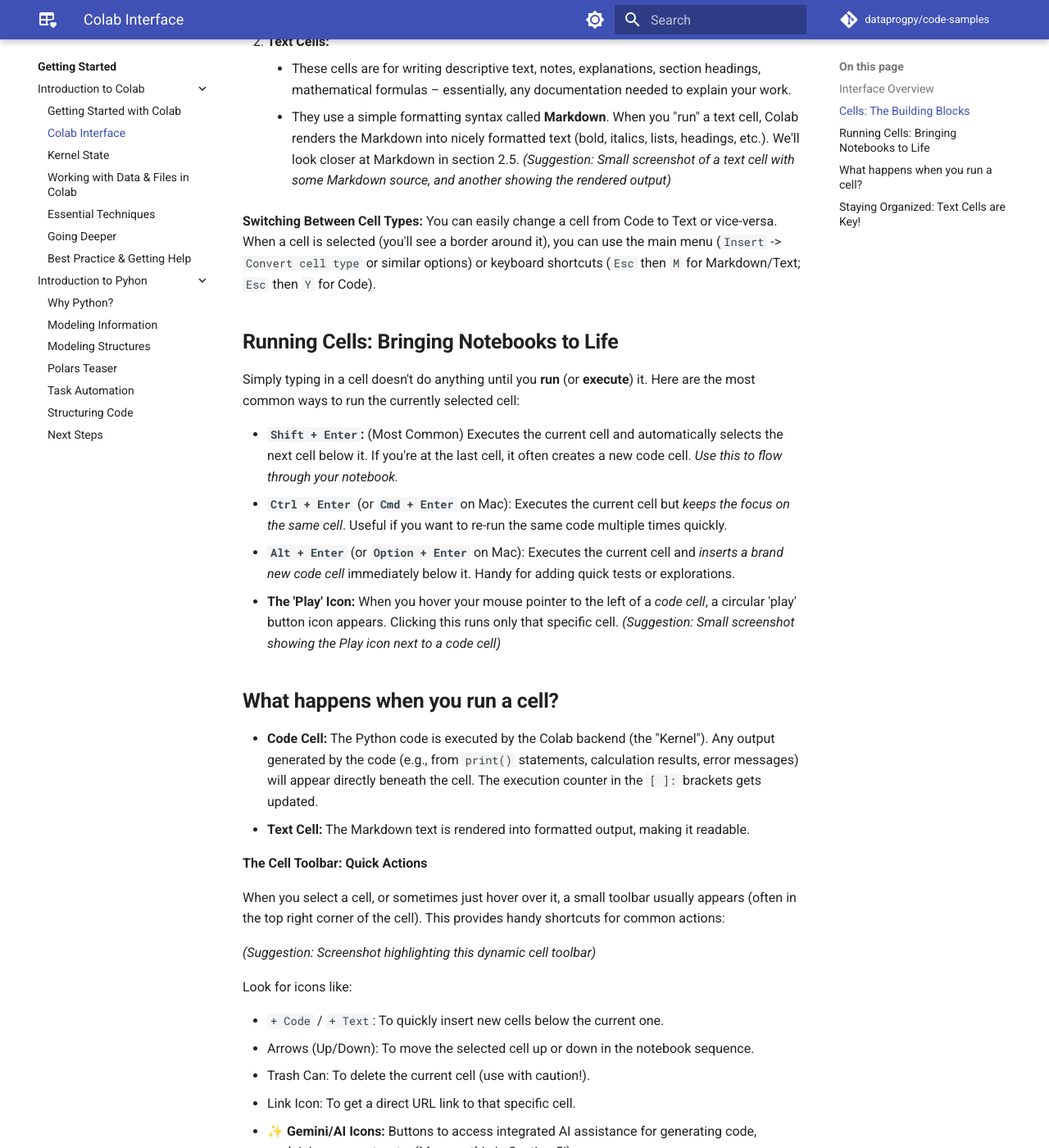
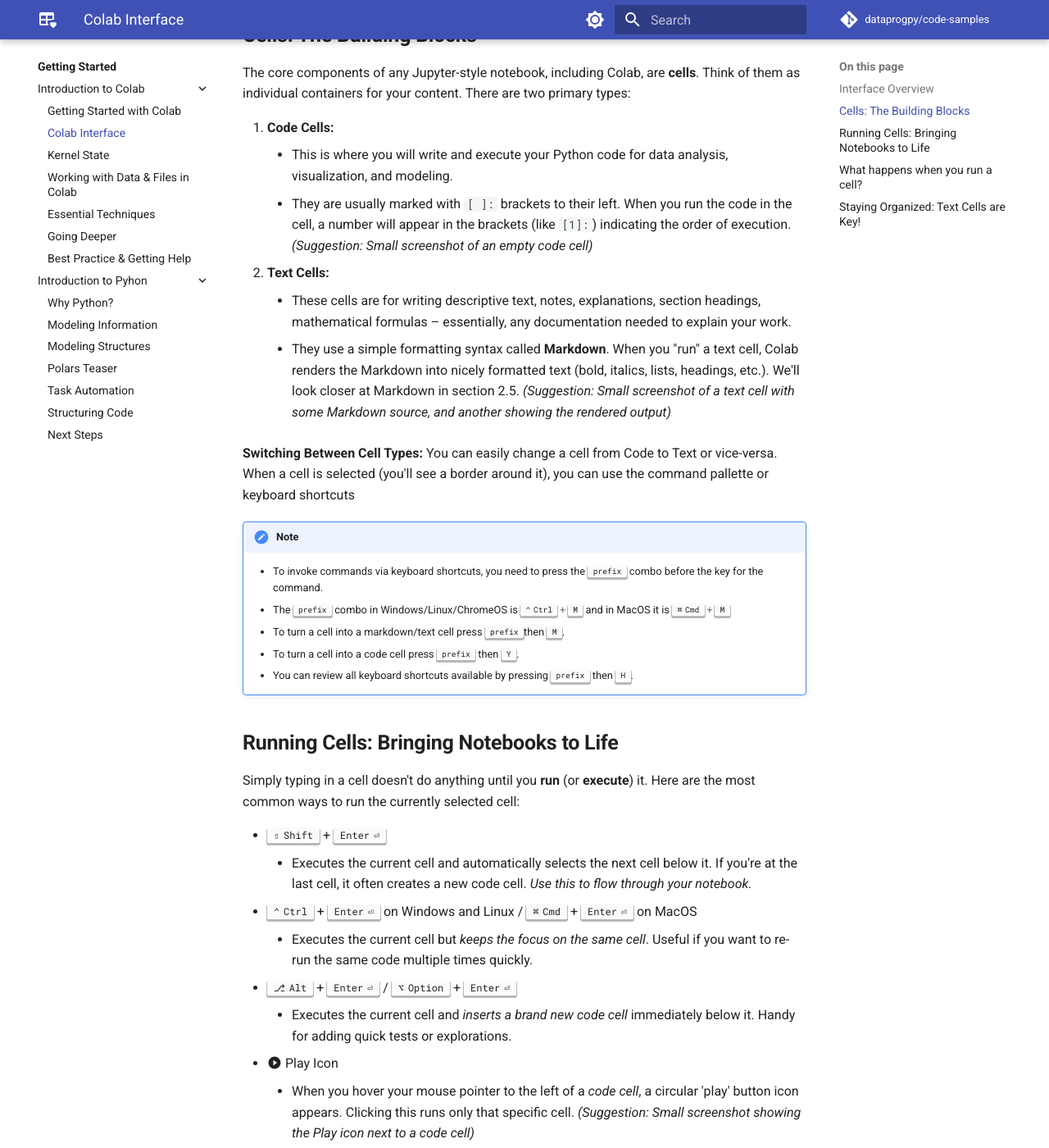
Before and after one commit to dataprogpy/dataprogpy.github.io, an MkDocs documentation site: the page built from docs/getting-started/colab/colab-interface.md, in a window 1280 px wide and 1400 px high, scrolled down 1239 px. Shown: the whole window at 82% size. Built offline with MkDocs 1.6.1 and Material for MkDocs 9.7.7, drawn with Linux system fonts in a browser that asks for light colours; comment, search, counter and statistics services are not loaded; some of the changed text lies outside the part shown.

Commit message:
Add screenshots to colab-interface.md

```diff
--- a/docs/getting-started/colab/colab-interface.md
+++ b/docs/getting-started/colab/colab-interface.md
@@ -7,7 +7,7 @@
 
 Take a look at your Colab screen. Here are the main parts:
 
-*(Suggestion: Insert an annotated screenshot of a fresh Colab notebook here. Annotations should point out:)*
+![Colab user interface with annotation](/assets/images/colab_ui_annotated.png)
 
 * *`A: Menu Bar` (Top: File, Edit, View, Insert, Runtime, Tools, Help - Standard menu options)*
 * *`B: Toolbar` (Below Menu: Buttons for common actions like +Code, +Text, file operations, runtime status)*
@@ -32,16 +32,28 @@
     * They use a simple formatting syntax called **Markdown**. When you "run" a text cell, Colab renders the Markdown into nicely formatted text (bold, italics, lists, headings, etc.). We'll look closer at Markdown in section 2.5.
         *(Suggestion: Small screenshot of a text cell with some Markdown source, and another showing the rendered output)*
 
-**Switching Between Cell Types:** You can easily change a cell from Code to Text or vice-versa. When a cell is selected (you'll see a border around it), you can use the main menu (`Insert` -> `Convert cell type` or similar options) or keyboard shortcuts (`Esc` then `M` for Markdown/Text; `Esc` then `Y` for Code).
+**Switching Between Cell Types:** You can easily change a cell from Code to Text or vice-versa. When a cell is selected (you'll see a border around it), you can use the command pallette  or keyboard shortcuts
+
+!!! note
+
+    - To invoke commands via keyboard shortcuts, you need to press the ++"prefix"++ combo before the key for the command.
+    - The ++"prefix"++ combo in Windows/Linux/ChromeOS is ++ctrl+m++ and in MacOS it is ++cmd+m++
+    - To turn a cell into a markdown/text cell press ++"prefix"++then ++m++.
+    - To turn a cell into a code cell press ++"prefix"++ then ++y++.
+    - You can review all keyboard shortcuts available by pressing ++"prefix"++ then ++h++.
 
 ## **Running Cells: Bringing Notebooks to Life**
 
 Simply typing in a cell doesn't do anything until you **run** (or **execute**) it. Here are the most common ways to run the currently selected cell:
 
-* **`Shift + Enter`:** (Most Common) Executes the current cell and automatically selects the next cell below it. If you're at the last cell, it often creates a new code cell. *Use this to flow through your notebook.*
-* **`Ctrl + Enter`** (or **`Cmd + Enter`** on Mac): Executes the current cell but *keeps the focus on the same cell*. Useful if you want to re-run the same code multiple times quickly.
-* **`Alt + Enter`** (or **`Option + Enter`** on Mac): Executes the current cell and *inserts a brand new code cell* immediately below it. Handy for adding quick tests or explorations.
-* **The 'Play' Icon:** When you hover your mouse pointer to the left of a *code cell*, a circular 'play' button icon appears. Clicking this runs only that specific cell.
+* ++shift++ + ++enter++
+    - Executes the current cell and automatically selects the next cell below it. If you're at the last cell, it often creates a new code cell. *Use this to flow through your notebook.*
+* ++ctrl++ + ++enter++ on Windows and Linux / ++cmd++ + ++enter++ on MacOS
+    - Executes the current cell but *keeps the focus on the same cell*. Useful if you want to re-run the same code multiple times quickly.
+* ++alt++ + ++enter++ / ++opt++ + ++enter++
+    - Executes the current cell and *inserts a brand new code cell* immediately below it. Handy for adding quick tests or explorations.
+* :material-play-circle: Play Icon
+    - When you hover your mouse pointer to the left of a *code cell*, a circular 'play' button icon appears. Clicking this runs only that specific cell.
     *(Suggestion: Small screenshot showing the Play icon next to a code cell)*
 
 ## **What happens when you run a cell?**
@@ -53,11 +65,10 @@
 
 When you select a cell, or sometimes just hover over it, a small toolbar usually appears (often in the top right corner of the cell). This provides handy shortcuts for common actions:
 
-*(Suggestion: Screenshot highlighting this dynamic cell toolbar)*
+![Colab cell toolbar](/assets/images/colab_cell_toolbar.png)
 
 Look for icons like:
 
-* `+ Code` / `+ Text`: To quickly insert new cells below the current one.
 * Arrows (Up/Down): To move the selected cell up or down in the notebook sequence.
 * Trash Can: To delete the current cell (use with caution!).
 * Link Icon: To get a direct URL link to that specific cell.
@@ -80,13 +91,16 @@
 * Start lines with `-` or `*` for bullet points.
 * Start lines with `1.`, `2.`, etc., for numbered lists.
 
-*(Suggestion: Link to a concise Markdown cheatsheet here - many good ones exist online)*
+!!! note
+
+    Review this [Markdown Guide](https://colab.research.google.com/notebooks/markdown_guide.ipynb) from Google for a bite-sized tutorial and a list of references on this topic.
 
 **Leverage the Table of Contents:** Colab automatically creates a navigable Table of Contents based on the Markdown headings in your text cells.
 
 * Find the **Table of Contents icon** (usually looks like three horizontal lines or a bulleted list) in the **Left Sidebar**. Click it.
 * A pane will appear showing your headings, nested according to their level (`#`, `##`, etc.).
 * **Click any heading in this pane to jump directly to that section** of your notebook. This is incredibly useful for navigation!
-    *(Suggestion: Screenshot showing the ToC icon and the resulting pane with clickable headings)*
+
+![Colab cell toolbar](/assets/images/colab_toc.png)
 
 **Recommendation:** Make it a habit to use Markdown headings (`#`, `##`) to structure *all* your notebooks (labs, projects). It dramatically improves readability and navigation for yourself and anyone you share your work with.
```
Also changed, not shown: docs/assets/images/colab_cell_toolbar.png (added), docs/assets/images/colab_toc.png (added), docs/assets/images/colab_ui_annotated.png (added).
